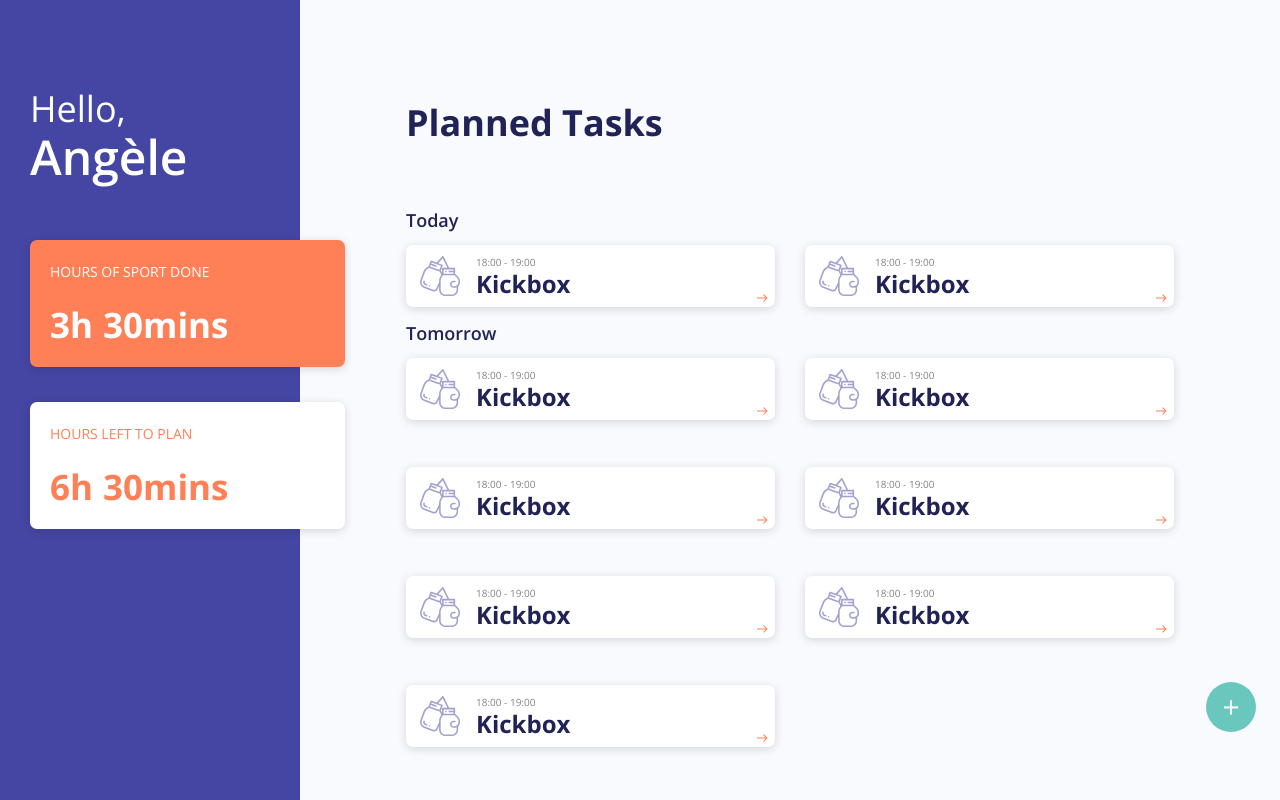
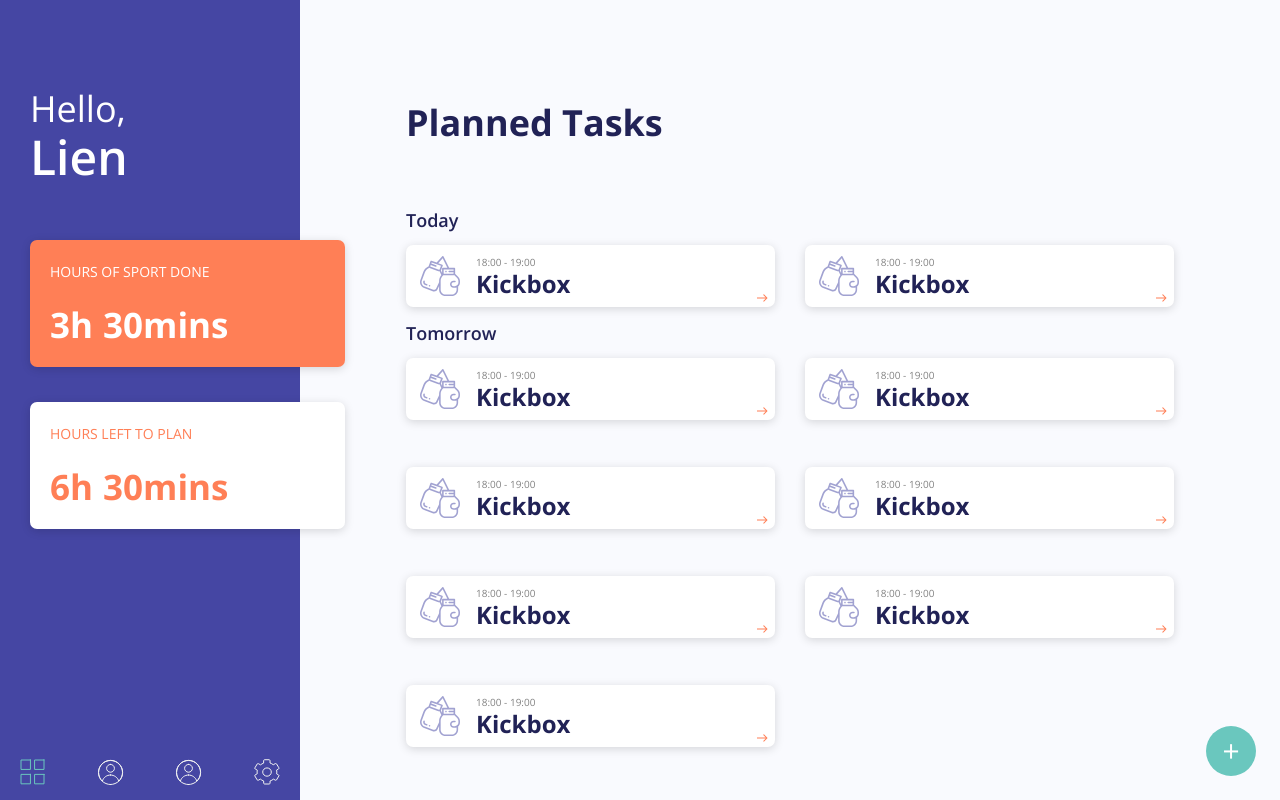
Before and after one commit to liencard/1920-DEV3-plan-it-cardoen-geirnaert, a PHP site: page / in a window 1280 px wide. Run offline with PHP 8.4, Linux system fonts and the light colour scheme; data comes from the database, SQL or seed files in the repository.

Commit message:
fix styling fixed elements

```diff
--- a/src/controller/ActivitiesController.php
+++ b/src/controller/ActivitiesController.php
@@ -23,7 +23,7 @@ class ActivitiesController extends Controller {
 
   public function add() {
     $types = $this->activityDAO->selectAllTypes();
-    $sports = $this->activityDAO->selectAllSportsByType(2);
+    // $sports = $this->activityDAO->selectAllSportsByType(2);
     // var_dump($sports);
     $this->set('title', 'Add activity');
     $this->set('types', $types);
--- a/src/css/activities.css
+++ b/src/css/activities.css
@@ -68,7 +68,7 @@
   align-items: center;
 
   position: fixed;
-  bottom: 6.8rem;
+  bottom: 7.8rem;
   right: 2.4rem;
   text-decoration: none;
 }
@@ -89,6 +89,10 @@
   .activities__day {
     font-size: 1.8rem;
     margin-bottom: 1.6rem;
+  }
+
+  .add__activity {
+    bottom: 2.4rem;
   }
 }
 
--- a/src/css/header.css
+++ b/src/css/header.css
@@ -1,5 +1,10 @@
 .header__wrapper {
-  background-color: transparent; /* vreemde oplossing */
+  /* background-color: transparent; */
+  height: 100vh;
+  left: 0;
+  position: fixed;
+  top: 0;
+  width: 100vw;
 }
 
 .header {
--- a/src/css/navigation.css
+++ b/src/css/navigation.css
@@ -1,3 +1,9 @@
+.nav {
+  bottom: 0;
+  position: fixed;
+  width: 100vw;
+}
+
 .menu {
   background-color: white;
   display: flex;
@@ -5,9 +11,6 @@
   align-items: center;
   height: 5.6rem;
   padding: 0 5rem;
-
-  position: fixed;
-  bottom: 0;
   width: 100%;
   box-shadow: 0 .2rem 1rem rgba(0, 0, 0, .15);
 }
@@ -21,6 +24,20 @@
 @media screen and (min-width: 650px) {
 
   .nav {
-    display: none;
+    width: 22.8rem;
+  }
+
+  .menu {
+    background-color: transparent;
+    box-shadow: none;
+    padding: 0 2rem;
   }
 }
+
+@media screen and (min-width: 1100px) {
+
+  .nav {
+    width: 30rem;
+  }
+
+}
--- a/src/dao/ActivityDAO.php
+++ b/src/dao/ActivityDAO.php
@@ -18,11 +18,11 @@ class ActivityDAO extends DAO {
     return $stmt->fetchAll(PDO::FETCH_ASSOC);
   }
 
-  public function selectAllSportsByType($type) {
-    $sql = "SELECT * FROM Sports WHERE type = :type";
-    $stmt = $this->pdo->prepare($sql);
-    $stmt->bindValue(':type', $type);
-    $stmt->execute();
-    return $stmt->fetchAll(PDO::FETCH_ASSOC);
-  }
+  // public function selectAllSportsByType($type) {
+  //   $sql = "SELECT * FROM Sports WHERE type = :type";
+  //   $stmt = $this->pdo->prepare($sql);
+  //   $stmt->bindValue(':type', $type);
+  //   $stmt->execute();
+  //   return $stmt->fetchAll(PDO::FETCH_ASSOC);
+  // }
 }
--- a/src/index.js
+++ b/src/index.js
@@ -17,7 +17,9 @@ require('./style.css');
 
   const init = () => {
     const $rangeSlider = document.querySelector('.ds-range');
-    $rangeSlider.addEventListener('input', showSliderValue());
+    if ($rangeSlider) {
+      $rangeSlider.addEventListener('input', showSliderValue());
+    }
   };
 
   init();
--- a/src/style.css
+++ b/src/style.css
@@ -33,10 +33,24 @@ body {
   display: none;
 }
 
+.layout {
+  margin-top: 25rem;
+}
+
 @media screen and (min-width: 650px) {
 
   .layout {
     display: flex;
+    margin: 0 0 0 25rem;
   }
 
 }
+
+@media screen and (min-width: 1100px) {
+
+  .layout {
+    display: flex;
+    margin: 0 0 0 30rem;
+  }
+
+}
--- a/src/view/activities/index.php
+++ b/src/view/activities/index.php
@@ -1,28 +1,3 @@
-<div class="header__wrapper">
-  <header class="header">
-      <h1 class="header__title"> <span class="header__title--small">Hello,</span> <br> Angèle</h1>
-  </header>
-
-  <section class="hours">
-    <h2 class="hidden">Sport Hours</h2>
-    <div class="hours__wrapper hours__wrapper--done">
-      <span class="hours__subtitle">Hours of sport done</span>
-      <span class="hours__amount">
-        <span>3h</span>
-        <span>30mins</span>
-      </span>
-    </div>
-
-    <div class="hours__wrapper hours__wrapper--todo">
-      <span class="hours__subtitle">Hours left to plan</span>
-      <span class="hours__amount">
-        <span>6h</span>
-        <span>30mins</span>
-      </span>
-    <div>
-  </section>
-</div>
-
 <section class="activities">
   <h2 class="activities__title">Planned Tasks</h2>
 
--- a/src/view/layout.php
+++ b/src/view/layout.php
@@ -9,6 +9,11 @@
     <?php echo $css;?>
   </head>
   <body>
+
+    <div class="header__wrapper">
+      <header class="header">
+          <h1 class="header__title"> <span class="header__title--small">Hello,</span> <br> Lien</h1>
+      </header>
 
       <nav class="nav">
         <ul class="menu">
@@ -27,6 +32,25 @@
         </ul>
       </nav>
 
+      <section class="hours">
+        <h2 class="hidden">Sport Hours</h2>
+        <div class="hours__wrapper hours__wrapper--done">
+          <span class="hours__subtitle">Hours of sport done</span>
+          <span class="hours__amount">
+            <span>3h</span>
+            <span>30mins</span>
+          </span>
+        </div>
+
+        <div class="hours__wrapper hours__wrapper--todo">
+          <span class="hours__subtitle">Hours left to plan</span>
+          <span class="hours__amount">
+            <span>6h</span>
+            <span>30mins</span>
+          </span>
+        <div>
+      </section>
+    </div>
 
     <main class="layout">
       <?php
```
Lines whose indentation alone changed are shown as unchanged.
